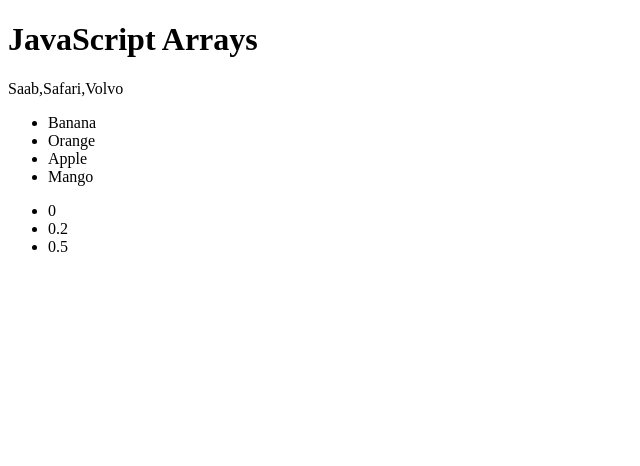
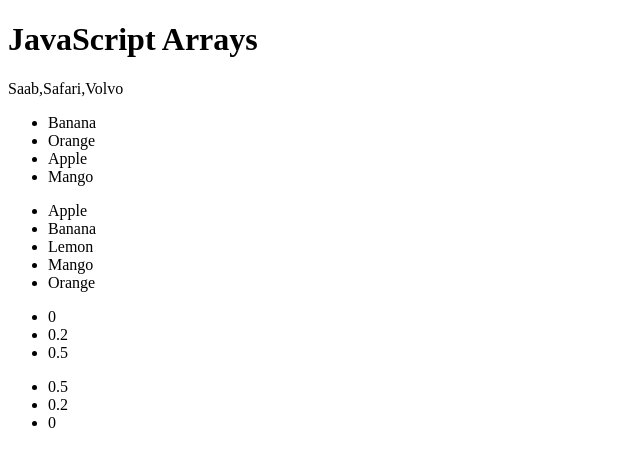
Before and after one commit to mahimabhaghelITG/book-task, a plain HTML site: page array.html in a window 1280 px wide. Shown: the whole page, without its empty margins (0-640 px from the left). Drawn offline with Linux system fonts and the light colour scheme.

Commit message:
highest number

```diff
--- a/array.html
+++ b/array.html
@@ -7,6 +7,8 @@
 <p id="looping"></p>
 <p id="foreach"></p>
 <div id="lowest_number"></div>
+<ul id="lowest_number_second"></ul>
+<ul id="highet_numner"></ul>
 <script>
 const cars = ["Saab", "Volvo", "BMW"];
 cars[2] = "Safari";
@@ -64,21 +66,31 @@ for (let i = 0; i < arr.length; i++) {
     }
 }
 
-var textlenth = "<ul>";
-textnum.forEach(eachFunction);
-textlenth += "</ul>";
+// var textlenth = "<ul>";
+// textnum.forEach(eachFunction);
+// textlenth += "</ul>";
 
-document.getElementById("lowest_number").innerHTML = textlenth;
-function eachFunction(value,index){
-    console.log(value);
-    if(index <= 2){
-        textlenth += "<li>" + value + "</li>";
-    }
+// document.getElementById("lowest_number").innerHTML = textlenth;
+// function eachFunction(value,index){
+//     // console.log(value);
+//     if(index <= 2){
+//         textlenth += "<li>" + value + "</li>";
+//     }
 
+// }
+
+
+
+var lowset = textnum.slice(0,3);
+console.log(lowset);
+for (let a in lowset) {
+    document.getElementById('lowest_number_second').innerHTML += '<li>' + lowset[a] + '</li>';
 }
 
-// var citrusD = arr.sort((a, b) => b - a);
-
+var highest = textnum.slice(0,3).reverse();
+for (let a in highest) {
+    document.getElementById('highet_numner').innerHTML += '<li>' + highest[a] + '</li>';
+}
 </script>
 
 </body>
```
